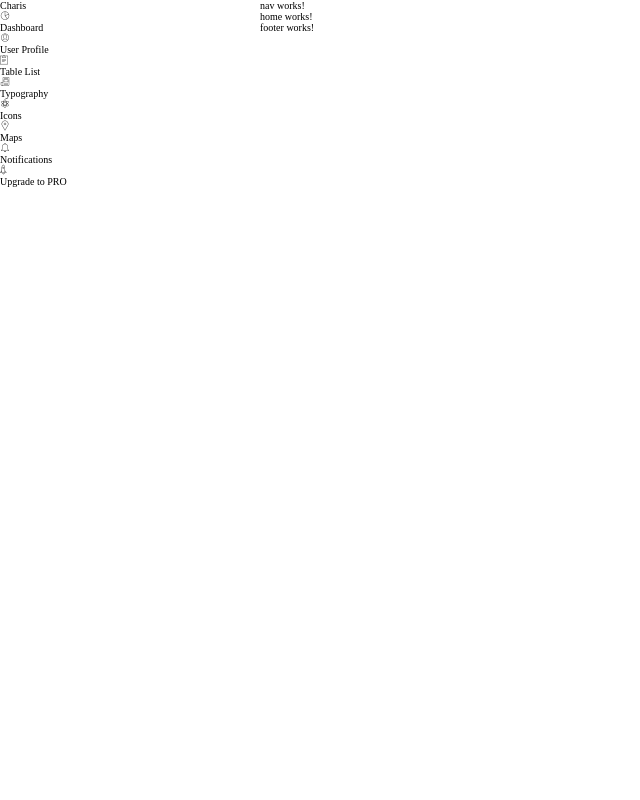
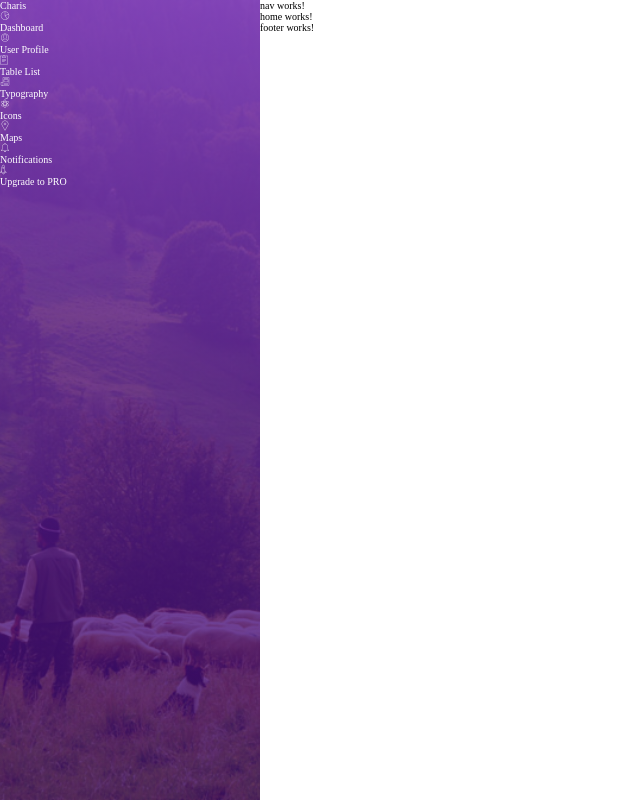
Before and after one commit to onwuvic/angular-admin-dashboard, an Angular app: page /dashboard in a window 1280 px wide. Shown: the whole page, without its empty margins (0-640 px from the left). Built offline with nearby package versions, Linux system fonts and the light colour scheme.

Commit message:
fix background side image not showing

```diff
--- a/src/app/shared/side-nav/side-nav.component.scss
+++ b/src/app/shared/side-nav/side-nav.component.scss
@@ -2,14 +2,15 @@
 
 .sidebar-wrapper {
   background-image: linear-gradient(
-        to right bottom,
-        rgba(var(--color-primary-light), 0.8),
-        rgba(var(--color-primary-dark), 0.8)
+        to bottom,
+        rgba(#7B2CBF, 0.8),
+        rgba(#3C096C, 0.8)
     ),
     url('../../../assets/img/sidebar-3.jpg');
   background-size: cover;
-  background-position: top;
+  background-position: center center;
   // TEMP
   // background-color: orangered;
   height: 100vh;
+  color: #fff;
 }
```
